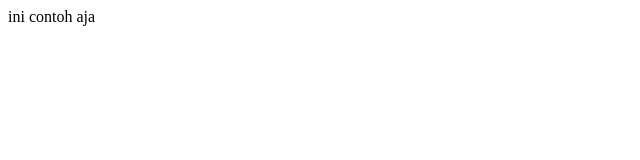
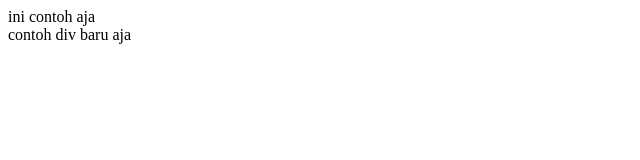
Before and after one commit to sulaemansantoso/git_tutorial101, a plain HTML site: page index.html in a window 1280 px wide. Shown: the whole page, without its empty margins (0-640 px from the left). Drawn offline with Linux system fonts and the light colour scheme.

Commit message:
tambahin div baru

```diff
--- a/index.html
+++ b/index.html
@@ -10,5 +10,8 @@
     <div>
         ini contoh aja
     </div>
+    <div>
+        contoh div baru aja
+    </div>
 </body>
 </html>
```
